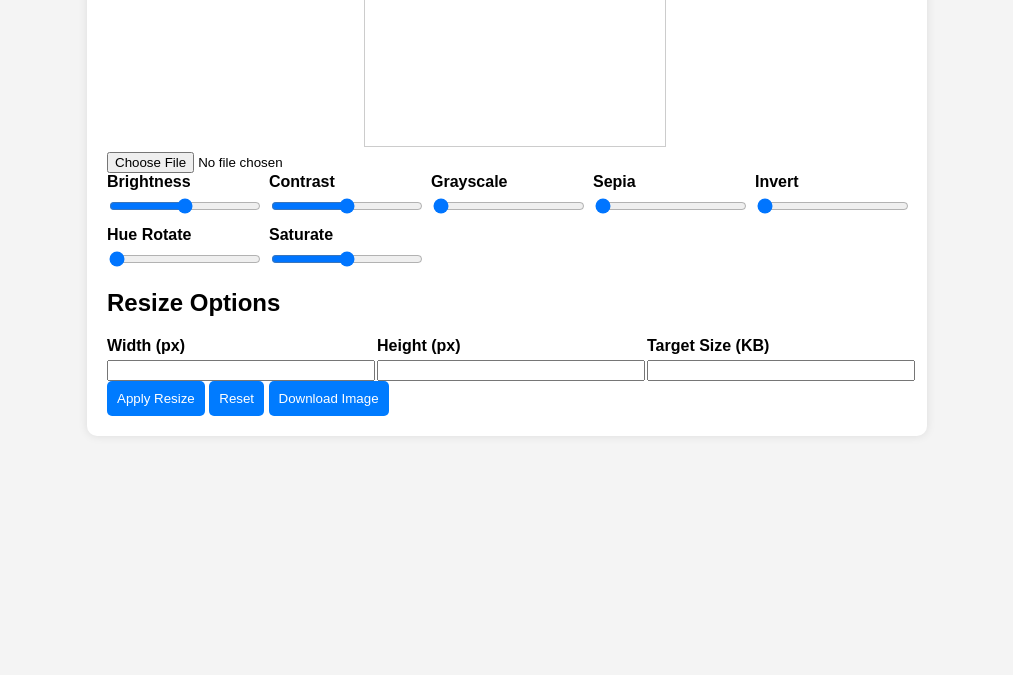
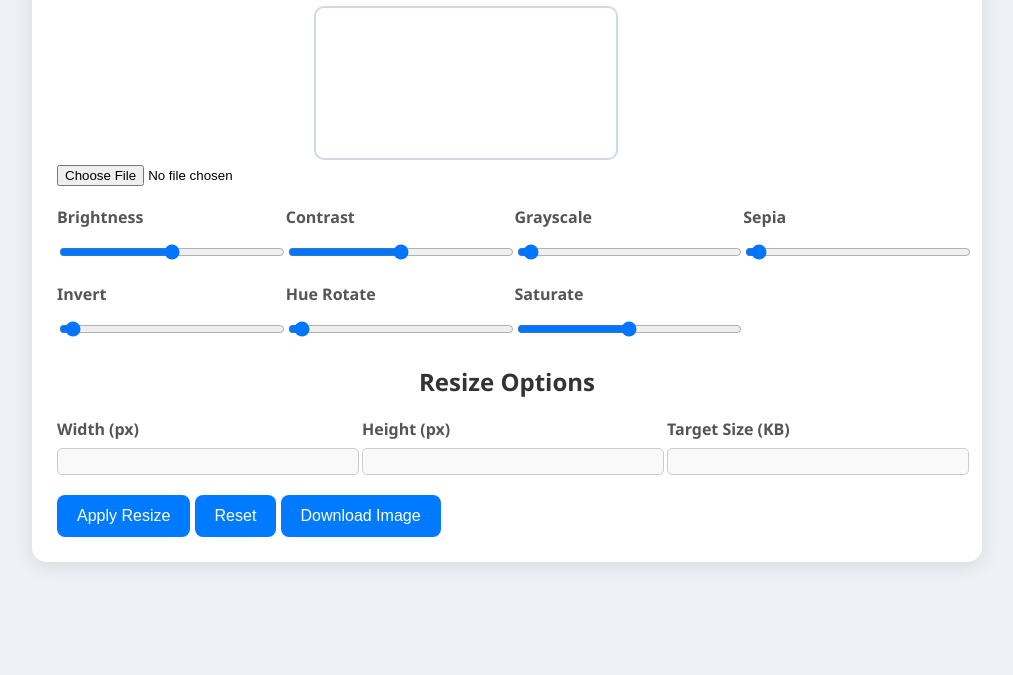
Before and after one commit to DKGofficial/photoeditor, a plain HTML site: page index.html in a window 1280 px wide. Shown: the part 125-800 px from the top of the page, without its empty margins (133-1146 px from the left). Drawn offline with Linux system fonts and the light colour scheme.

Commit message:
Update index.html

```diff
--- a/index.html
+++ b/index.html
@@ -6,53 +6,72 @@
     <title>Photo Editor</title>
     <style>
         body {
-            font-family: Arial, sans-serif;
+            font-family: 'Segoe UI', Tahoma, Geneva, Verdana, sans-serif;
             display: flex;
             flex-direction: column;
             align-items: center;
-            background-color: #f4f4f4;
+            background-color: #eef2f7;
             margin: 0;
             padding: 20px;
         }
         .editor-container {
-            background: #fff;
-            padding: 20px;
-            border-radius: 10px;
-            box-shadow: 0 0 10px rgba(0,0,0,0.1);
-            max-width: 800px;
+            background: #ffffff;
+            padding: 25px;
+            border-radius: 15px;
+            box-shadow: 0 4px 20px rgba(0,0,0,0.1);
+            max-width: 900px;
             width: 100%;
+        }
+        h1, h2 {
+            text-align: center;
+            color: #333333;
         }
         canvas {
             max-width: 100%;
-            border: 1px solid #ccc;
+            border: 2px solid #d1d9e6;
+            border-radius: 10px;
             margin-bottom: 20px;
         }
         .controls {
             display: grid;
-            grid-template-columns: repeat(auto-fit, minmax(150px, 1fr));
-            gap: 10px;
+            grid-template-columns: repeat(auto-fit, minmax(180px, 1fr));
+            gap: 15px;
+            margin-bottom: 20px;
         }
         .controls div {
             display: flex;
             flex-direction: column;
         }
         label {
-            margin-bottom: 5px;
-            font-weight: bold;
+            margin-bottom: 8px;
+            font-weight: 600;
+            color: #555555;
         }
         input[type="range"], input[type="number"] {
             width: 100%;
+            padding: 5px;
+            border-radius: 5px;
+            border: 1px solid #ccc;
+            background: #f9f9f9;
         }
         button {
-            padding: 10px;
+            padding: 12px 20px;
             background-color: #007BFF;
             color: white;
             border: none;
-            border-radius: 5px;
+            border-radius: 8px;
             cursor: pointer;
+            transition: background-color 0.3s ease;
+            font-size: 16px;
         }
         button:hover {
             background-color: #0056b3;
+        }
+        button:active {
+            background-color: #004494;
+        }
+        #upload {
+            margin-bottom: 20px;
         }
     </style>
 </head>
```
